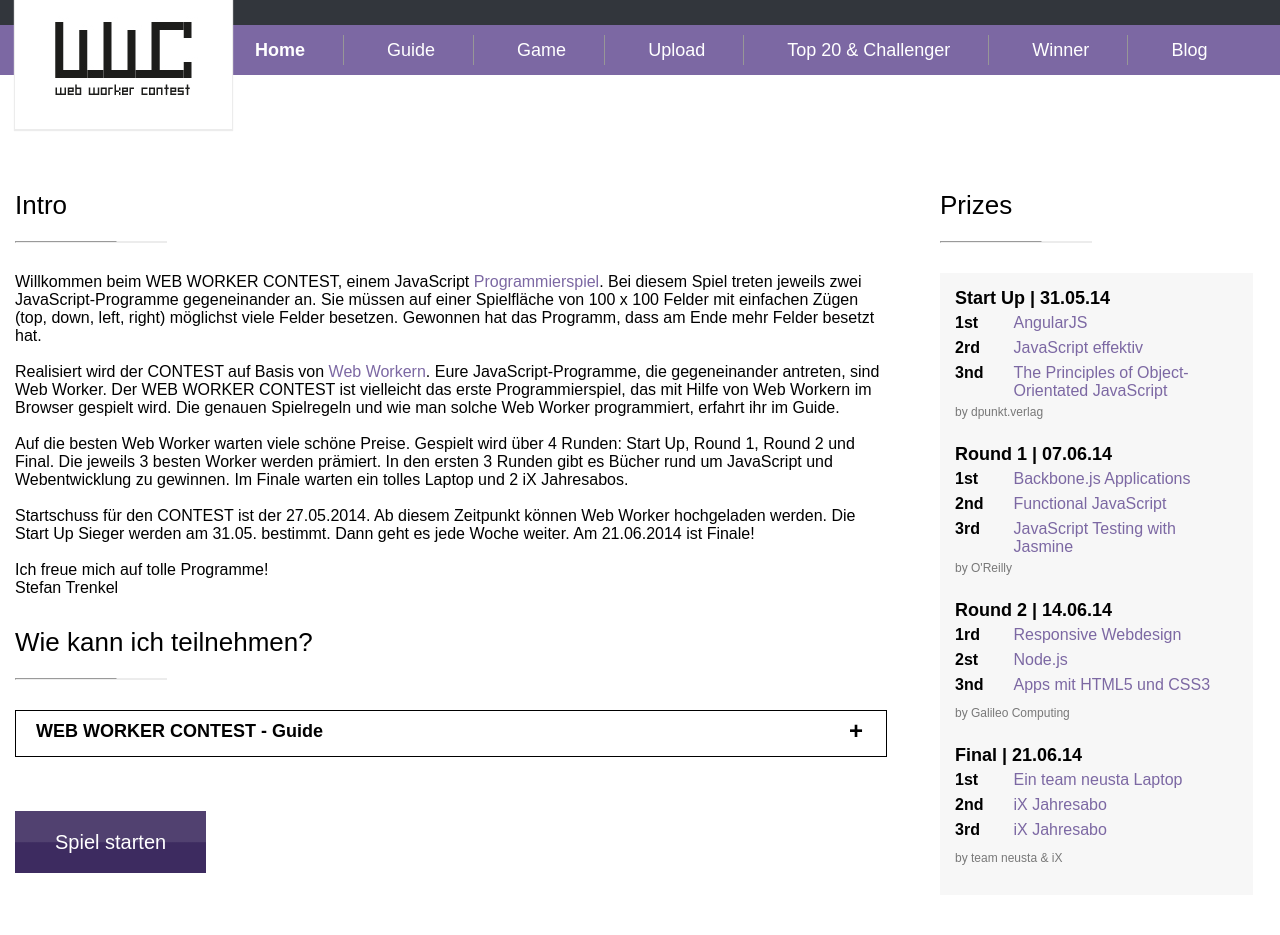
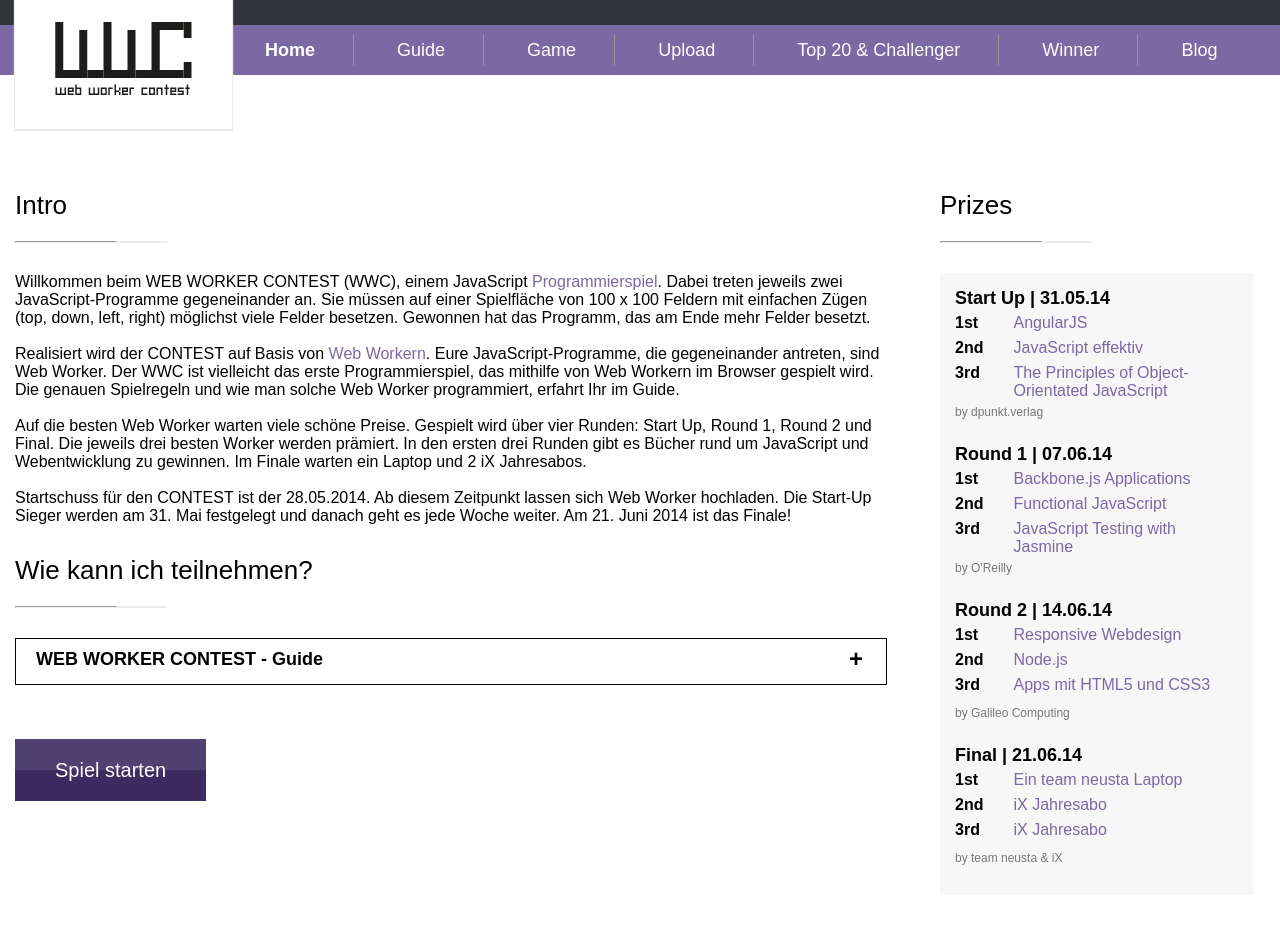
Before and after one commit to strenkel/wwc, a PHP site: page / in a window 1280 px wide. Shown: the top 935 px of the page. Run offline with PHP 8.4, Linux system fonts and the light colour scheme; data that the repository does not hold is empty.

Commit message:
text ueberarbeitet; kleinere Fixes

```diff
--- a/css/style.css
+++ b/css/style.css
@@ -717,7 +717,7 @@ hr {
 	display: inline-block;
 	width: 300px;
 	height: 39px;
-	padding: 6px;
+	padding: 10px;
 	float: left;
 }
 
@@ -816,13 +816,13 @@ hr {
 
 #page.gamePage #right60 hr {
 	box-shadow: none;
-	margin: 18px 0;
+	margin: 16px 0;
 	background-color: white;
 	border-color: white;
 }
 
-#page.gamePage #controls .control {
-	margin: 0 5px;
+#page.gamePage #controls #wwc-play,  #page.gamePage #controls #wwc-stop {
+	margin: 0 24px;
 }
 
 .color_player_0,
@@ -955,7 +955,6 @@ hr {
 	width: 245px;
 }
 
-
 #footerLine {
 	background-color: #32363C;
 	color: #FFFFFF;
@@ -964,14 +963,12 @@ hr {
 	width: 1250px;
 }
 
-
 #footerLine .left {
 	display: inline-block;
 	float: left;
 	line-height: 40px;
 	width: 300px;
 }
-
 
 #footerLine .right {
 	float: left;
@@ -998,9 +995,8 @@ hr {
 
 li.logo {
 	height: 5px !important;
-	width: 120px !important;
+	width: 130px !important;
 }
-
 
 #sponsors {
 	background-color: #F7F7F7;
--- a/game.php
+++ b/game.php
@@ -2,7 +2,7 @@
 <html>
 
 <?php
-	$headDataMain = 'game/game';
+	$headDataMain = 'game/gameInit';
 	include 'php/head.php';
 ?>
 
--- a/index.php
+++ b/index.php
@@ -20,27 +20,23 @@
 			<hr width="100">
 			<article>
 				<p>
-					Willkommen beim <b>WEB WORKER CONTEST</b>, einem JavaScript
+					Willkommen beim <b>WEB WORKER CONTEST (WWC)</b>, einem JavaScript
 					<a target="_blank" href="http://de.wikipedia.org/wiki/Programmierspiel">Programmierspiel</a>.
-					Bei diesem Spiel treten jeweils zwei JavaScript-Programme gegeneinander an.
-					Sie müssen auf einer Spielfläche von 100 x 100 Felder mit einfachen Zügen (top, down, left, right) möglichst viele Felder besetzen.
-					Gewonnen hat das Programm, dass am Ende mehr Felder besetzt hat.
+					Dabei treten jeweils zwei JavaScript-Programme gegeneinander an.
+					Sie müssen auf einer Spielfläche von 100 x 100 Feldern mit einfachen Zügen (top, down, left, right) möglichst viele Felder besetzen.
+					Gewonnen hat das Programm, das am Ende mehr Felder besetzt.
 					<br><br>
 					Realisiert wird der CONTEST auf Basis von <a target="_blank" href="http://en.wikipedia.org/wiki/Web_worker">Web Workern</a>.
 					Eure JavaScript-Programme, die gegeneinander antreten, sind Web Worker.
-					Der WEB WORKER CONTEST ist vielleicht das erste Programmierspiel, das mit Hilfe von Web Workern im Browser gespielt wird.
-					Die genauen Spielregeln und wie man solche Web Worker programmiert, erfahrt ihr im Guide.
+					Der WWC ist vielleicht das erste Programmierspiel, das mithilfe von Web Workern im Browser gespielt wird.
+					Die genauen Spielregeln und wie man solche Web Worker programmiert, erfahrt Ihr im Guide.
 					<br><br>
-					Auf die besten Web Worker warten viele schöne Preise. Gespielt wird über 4 Runden: Start Up, Round 1, Round 2 und Final.
-					Die jeweils 3 besten Worker werden prämiert. In den ersten 3 Runden gibt es Bücher rund um JavaScript und Webentwicklung zu gewinnen.
-					Im Finale warten ein tolles Laptop und 2 iX Jahresabos.
+					Auf die besten Web Worker warten viele schöne Preise. Gespielt wird über vier Runden: Start Up, Round 1, Round 2 und Final.
+					Die jeweils drei besten Worker werden prämiert. In den ersten drei Runden gibt es Bücher rund um JavaScript und Webentwicklung zu gewinnen.
+					Im Finale warten ein Laptop und 2 iX Jahresabos.
 					<br><br>
-					Startschuss für den CONTEST ist der 27.05.2014. Ab diesem Zeitpunkt können Web Worker hochgeladen werden. Die Start Up Sieger werden
-					am 31.05. bestimmt. Dann geht es jede Woche weiter. Am 21.06.2014 ist Finale!
-					<br><br>
-					Ich freue mich auf tolle Programme!
-					<br>
-					Stefan Trenkel
+					Startschuss für den CONTEST ist der 28.05.2014. Ab diesem Zeitpunkt lassen sich Web Worker hochladen. Die Start-Up Sieger werden
+					am 31. Mai festgelegt und danach geht es jede Woche weiter. Am 21. Juni 2014 ist das Finale!
 				</p>
 			</article>
 			<h2>Wie kann ich teilnehmen?</h2>
@@ -60,8 +56,8 @@
 				<section id="startUp" class="prizesHome">
 					<h3>Start Up | 31.05.14</h3>
 					<p class="place">1st</p><p class="prize"><a target="_blank" href="http://www.dpunkt.de/buecher/4489/angularjs.html">AngularJS</a></p>
-					<p class="place">2rd</p><p class="prize"><a target="_blank" href="http://www.dpunkt.de/buecher/4606/javascript-effektiv.html">JavaScript effektiv</a></p>
-					<p class="place">3nd</p><p class="prize"><a target="_blank" href="http://www.dpunkt.de/buecher/4690/the-principles-of-object-oriented-javascript.html">The Principles of Object-Orientated JavaScript</a></p>
+					<p class="place">2nd</p><p class="prize"><a target="_blank" href="http://www.dpunkt.de/buecher/4606/javascript-effektiv.html">JavaScript effektiv</a></p>
+					<p class="place">3rd</p><p class="prize"><a target="_blank" href="http://www.dpunkt.de/buecher/4690/the-principles-of-object-oriented-javascript.html">The Principles of Object-Orientated JavaScript</a></p>
 					<p class="prizeBy">by dpunkt.verlag</p>
 				</section>
 				<section id="round1" class="prizesHome">
@@ -73,9 +69,9 @@
 				</section>
 				<section id="round2" class="prizesHome">
 					<h3>Round 2 | 14.06.14</h3>
-					<p class="place">1rd</p><p class="prize"><a target="_blank" href="http://www.galileocomputing.de/katalog/buecher/titel/gp/titelID-3429">Responsive Webdesign</a></p>
-					<p class="place">2st</p><p class="prize"><a target="_blank" href="http://www.galileocomputing.de/katalog/buecher/titel/gp/titelID-3319">Node.js</a></p>
-					<p class="place">3nd</p><p class="prize"><a target="_blank" href="http://www.galileocomputing.de/katalog/buecher/titel/gp/titelID-3330">Apps mit HTML5 und CSS3</a></p>
+					<p class="place">1st</p><p class="prize"><a target="_blank" href="http://www.galileocomputing.de/katalog/buecher/titel/gp/titelID-3429">Responsive Webdesign</a></p>
+					<p class="place">2nd</p><p class="prize"><a target="_blank" href="http://www.galileocomputing.de/katalog/buecher/titel/gp/titelID-3319">Node.js</a></p>
+					<p class="place">3rd</p><p class="prize"><a target="_blank" href="http://www.galileocomputing.de/katalog/buecher/titel/gp/titelID-3330">Apps mit HTML5 und CSS3</a></p>
 					<p class="prizeBy">by Galileo Computing</p>
 				</section>
 				<section id="final" class="prizesHome">
--- a/php/guideText.php
+++ b/php/guideText.php
@@ -1,49 +1,49 @@
 <p>
   Der Web Worker Contest ist ein JavaScript Programmierspiel. Auf einer Spielfläche von 100 x 100 quadratischen Feldern treten
-  jeweils 2 JavaScript-Programme gegeneinander an. Ziel ist es, von einem zufällig zugeteiltem Startfeld aus möglichst viele
-  Felder der Spielfläche zu besetzen. Gewonnen hat das Programm, dass am Ende mehr Felder besetzt hat. Ein Zug besteht darin,
+  jeweils zwei JavaScript-Programme gegeneinander an. Ziel ist es, von einem zufällig zugeteiltem Startpunkt aus möglichst viele
+  Felder der Spielfläche zu besetzen. Gewonnen hat das Programm, das am Ende mehr Felder besetzt. Ein Zug besteht darin,
   von seinem aktuellen Feld entweder das oberer, unterer, rechte oder linke angrenzende Feld zu besetzen. Das neue Feld darf aber
   nur dann besetzt werden, wenn es nicht zuvor von dem gegnerischen Programm besetzt wurde. Ist ein Zug möglich (das neue Feld ist frei)
   wechselt die aktuelle Position auf das gewünschte Feld. Ist ein Zug nicht möglich (das Feld ist schon vom Gegner gesetzt oder
   man will das Spielfeld verlassen), bleibt man auf der aktuellen Position stehen. Felder, die man selber zuvor schon besetzt hat,
   darf man weiterhin betreten (zählen allerdings nicht doppelt). Die Programme haben keinerlei Informationen über das Spielfeld.
-  Sie können das Spielfeld nicht sehen. Sie ziehen blind. Die einzige Information, die sie erhalten (und die sie auswerten können),
+  Sie können das Spielfeld nicht sehen, sondern ziehen blind. Die einzige Information, die sie erhalten (und die sie auswerten können),
   ist, ob ihr gewählter Zug möglich ist oder nicht. Die Programme ziehen nicht abwechselnd, sondern so schnell sie können.
-  Es kommt also darauf an, möglichst schnell, möglichst intelligente Züge zu machen.
+  Es kommt also darauf an, möglichst schnelle, intelligente Züge zu machen.
 </p>
 <br>
 <p>
   Realisiert wird der Wettbewerb mit Hilfe von <a target="_blank" href="http://en.wikipedia.org/wiki/Web_worker">Web Workern</a>.
-  Web Worker sind JavaScript Programme in einer separaten Datei, die parallel im Hintergrund laufen. Dadurch ist es möglich,
-  dass die Web Worker gleichzeitig spielen. Jeweils 2 Web Worker treten bei dem Spiel gegeneinander an. Welche Web Worker
-  gegeneinander spielen, stellt man auf der Game-Seite unter 'Select web workers | Test your own web worker' ein.
-  Mit der Option 'Local file' kann man seinen eigenen Web Worker gegen einen beliebig anderen antreten lassen.
+  Dabei handelt es sich JavaScript Programme in einer separaten Datei, die parallel im Hintergrund laufen. Dadurch ist es möglich,
+  dass die Web Worker gleichzeitig spielen. Jeweils zwei treten gegeneinander an. Wer dabei gegeneinander spielt, stellt man auf
+  der Game-Seite unter "Select web workers | Test your own web worker" ein.
+  Mit der Option "Local file" kann man seinen eigenen Web Worker gegen einen beliebig anderen antreten lassen.
   Dabei ist der eigene Web Worker einfach eine lokale JavaScript-Datei mit entsprechendem Code. In diesem Fall wird der eigene
   Web Worker nicht auf den Server hochgeladen. Diese Möglichkeit dient vor allem dem Testen und Optimieren eigener Web Worker.
-  Möchte man an dem WEB WORKER CONTEST teilnehmen, so muss man seinen eigenen Web Worker auf der Upload-Seite hochladen.
-  Nach dem Upload ist der Web Worker auf der Top20&Challenger-Seite zu sehen. Zunächst ist er ein Challenger. Auf einem
-  lokalen Super-User Rechner tritt er dann gegen die Top 20 an. Je nach Platzierung etabiert er sich etweder in den Top 20,
-  oder fliegt aus dem Wettbewerb raus. Die Top 3 der jeweiligen Wertungstage (31.5, 07.06, 14.6 & 21.06) erhalten tolle
-  Sachpreise (siehe Prizes auf der Home - Site).
+  Möchte man am WWC teilnehmen, so muss man seinen eigenen Web Worker auf der Upload-Seite hochladen.
+  Danach ist er auf der Top20&Challenger-Seite zu sehen. Zunächst ist er ein Challenger. Auf einem
+  lokalen Super-User Rechner tritt er dann gegen die Top 20 an. Je nach Platzierung etabiert er sich etweder in den Top 20
+  oder fliegt aus dem Wettbewerb raus. Die Top 3 der jeweiligen Wertungstage (31. Mai, 07., 14. & 21. Juni) erhalten tolle
+  Sachpreise (siehe Prizes auf der Home-Site).
 </p>
 <br>
 <p>
-  Läßt man als normaler Benutzer Web Worker gegeneinander spielen, so werden die Ergebnisse nur lokal ausgewertet.
+  Läßt man als normaler Benutzer Web Worker gegeneinander spielen, so findet die Auswertung der Ergebnisse nur lokal statt.
   Der Super-User hat die Möglichkeit, Web Worker gegeneinander antreten zu lassen und die Ergebnisse auf dem Server zu speichern.
-  Ein solcher Super-User-Rechner wird während des gesammten CONTESTS laufen und die Web Worker gegeneinander antreten lassen.
+  Ein solcher Super-User-Rechner wird während des gesamten CONTESTS laufen und die Web Worker gegeneinander antreten lassen.
 </p>
 <br>
 <p>
   Wie programmiert man nun einen Web Worker? Web Worker interagieren mit dem Hauptprogramm via Messages. Die Web Worker müssen
   für einen Zug jeweils eines der Schlüsselwörter up, down, right oder left an das Hauptprogramm senden.
-  Ist der Zug möglich, wird true zurück gesendet, andernfalls false. Um ein Dauerfeuern der Web Worker zu verhindern, sendet
-  das Hauptprogramm mit der Erfolgsmeldung eine Id mit. Diese Id muss der Web Worker mit seinem nächsten Zug zurücksenden.
-  Ohne korrekte Id wird der Web Worker disqualifiziert.
+  Ist der Zug möglich, wird true zurückgesendet, andernfalls false. Um ein Dauerfeuern der Web Worker zu verhindern, sendet
+  das Hauptprogramm mit der Erfolgsmeldung eine ID mit. Diese muss der Web Worker mit seinem nächsten Zug zurücksenden.
+  Ohne korrekte ID wird der Web Worker disqualifiziert.
 </p>
 <br>
 <p>
-  Zum Schluss ein Beispiel eines einfachen Web Workers. Er geht überwiegend gerade aus. War sein letzter Zug möglich,
-  geht er mit über 95% Wahrscheinlichkeit in dieselbe Richtung weiter. War sein letzter Zug nicht möglich, sucht er sich
+  Zum Schluss ein Beispiel eines einfachen Web Workers: Er geht überwiegend geradeaus. War sein letzter Zug möglich,
+  geht er mit über 95% Wahrscheinlichkeit in dieselbe Richtung weiter. War der letzter Zug nicht möglich, sucht er sich
   zufällig eine neue Richtung.
 </p>
 <br>
@@ -112,18 +112,18 @@ Jetzt müsst Ihr ihn nur noch ein wenig tunen ;-)
 </p>
 <br>
 <p>
-  - Um sicherzustellen, dass die Web Worker zum Start etwa gleich Anfangsbedingungen besitzen, werden die Startpunkt in schräg gegenüberliegende
+  Um sicherzustellen, dass die Web Worker zum Start etwa gleich Anfangsbedingungen besitzen, werden die Startpunkt in schräg gegenüberliegende
   Teil-Quadrate gelost. Startet z.B. der erste Web Worker im linken, oberen Teilquadrat (Felder 1-50 horizontal und vertical), so
   wird der zweite Web Worker in das rechte, untere Teilquadrat gelost (Felder 51-100 horizontal und vertical). Die Verteilung
   innerhalb der Teil-Qudrate ist gleichverteilt.
 </p>
 <br>
 <p>
-  - Gespielt wird auf dem jeweils aktuellen Firefox.
+  Gespielt wird auf dem jeweils aktuellen Firefox.
 </p>
 <br>
 <p>
-  - Ein Spiel dauert genau 10.000 Züge. Dabei werden die Züge der beiden Web Worker zusammengezählt.
+  Ein Spiel dauert genau 10.000 Züge. Dabei werden die Züge der beiden Web Worker zusammengezählt.
 </p>
 <br>
 <br>
--- a/php/head.php
+++ b/php/head.php
@@ -1,5 +1,5 @@
 <head>
-	<title>WWC - Beta</title>
+	<title>WWC</title>
 	<meta name="robots" content="INDEX,FOLLOW">
 	<meta http-equiv="Content-Type" content="text/html; charset=utf-8">
 
@@ -13,7 +13,7 @@
 	</script>
 
 	<?php
-    if ($headDataMain) {
+    if (isset($headDataMain)) {
       echo "<script data-main='$headDataMain' src='js/libs/require.js' async='true'></script>";
     }
   ?>
```
Also changed, not shown: impressum.php (+20 -4 lines), js/game/gameInit.js (added, +105 -0 lines), kontakt.php (+17 -1 lines), upload.php (+12 -12 lines), 1 other file.
